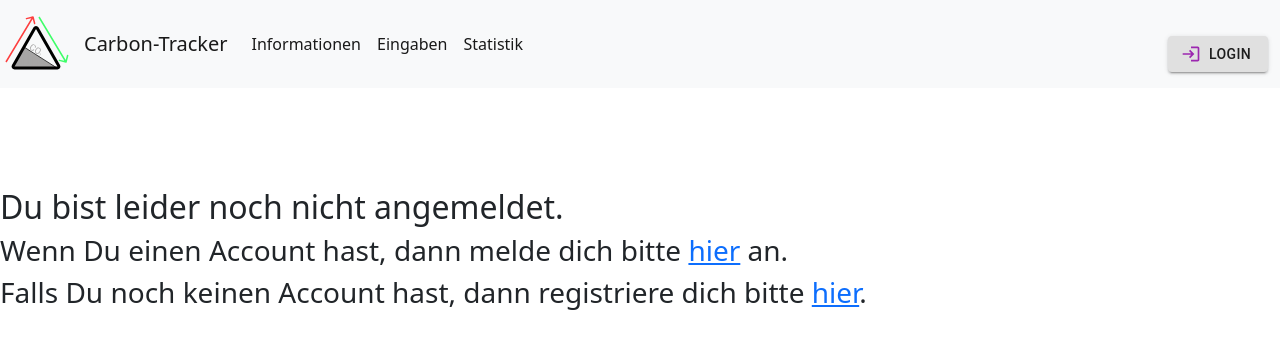
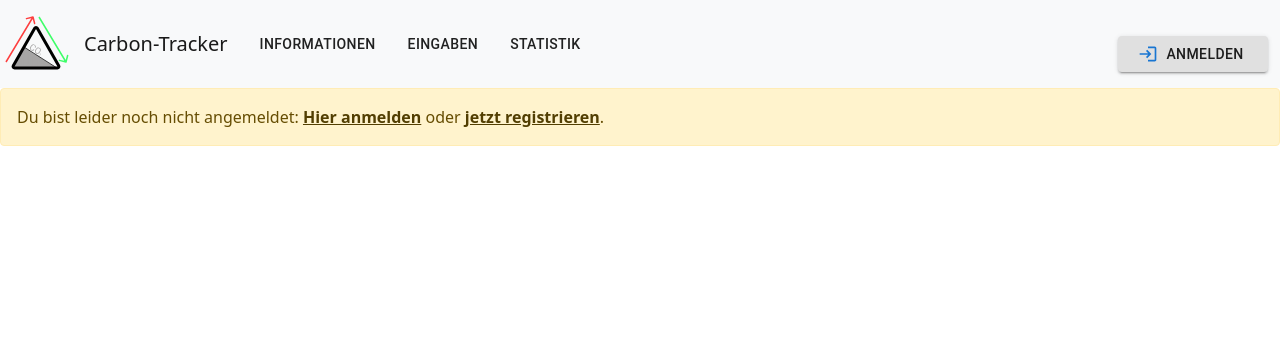
Before and after one commit to simon-rdg/carbon-tracking, a React (Create React App) app in the folder app/: page / in a window 1280 px wide. Shown: the top 348 px of the page. Built offline with nearby package versions, Linux system fonts and the light colour scheme.

Commit message:
add Formular-localStorage-connection +more

```diff
--- a/app/src/actions/index.js
+++ b/app/src/actions/index.js
@@ -1,20 +1,9 @@
-// import users from "../apis/GlobalFootprintNetwork"; //http://localhost:3001/users
+/*import users from "http://localhost:3002";
 
-import { SIGN_IN, SIGN_OUT, ADD_ENTRY } from "./types";
-
-export const signIn = async (dispatch) => {
-  const response = await users.post("/register");
-
-  dispatch({ type: SIGN_IN, payload: response.data });
-};
-
-export const signOut = () => {
-  return {
-    type: SIGN_OUT,
-  };
-};
+import { ADD_ENTRY } from "./types";
 
 export const addEntry = (formValues) => async (dispatch) => {
-  users.post("/users", formValues);
-  // dispatch({ type: ADD_ENTRY, payload: response.data });
+  const response = await users.post("/users", formValues);
+  dispatch({ type: ADD_ENTRY });
 };
+*/
--- /dev/null
+++ b/app/src/apis/tagesschau.js
@@ -0,0 +1,5 @@
+import axios from "axios";
+
+export default axios.create({
+  baseURL: "https://www.tagesschau.de/api2",
+});
--- a/app/src/components/Eingaben/Formular.js
+++ b/app/src/components/Eingaben/Formular.js
@@ -3,9 +3,19 @@ import { Field, reduxForm } from "redux-form";
 import { connect } from "react-redux";
 import { addEntry } from "../../actions";
 import DetailFormular from "./DetailFormular";
-import { Link } from "react-router-dom";
+import { Link, Route } from "react-router-dom";
+import { Switch } from "react-router-dom";
+import { Redirect } from "react-router-dom";
 
 class Formular extends React.Component {
+  firstEntry() {
+    if (JSON.parse(localStorage.getItem("entriesExist"))) {
+      return false;
+    } else {
+      return true;
+    }
+  }
+
   renderCurrentDay() {
     const today = new Date();
     return (
@@ -56,7 +66,6 @@ class Formular extends React.Component {
           type="checkbox"
           {...input}
           id="flexCheckDefault"
-          required
         />
         <label className="form-check-label">{label}</label>
       </div>
@@ -74,7 +83,39 @@ class Formular extends React.Component {
   }
 
   onSubmit = (formValues) => {
-    this.props.addEntry(formValues);
+    // this.props.addEntry(formValues);
+
+    if (this.firstEntry()) {
+      localStorage.setItem(
+        "eintraege",
+        JSON.stringify({
+          entries: [{ eintrag_1: formValues }],
+        })
+      );
+      localStorage.setItem(
+        "entriesExist",
+        JSON.stringify({
+          entriesExist: true,
+        })
+      );
+    } else {
+      const tmpEntries = JSON.parse(localStorage.getItem("eintraege") || "[]");
+
+      const id = `eintrag_${tmpEntries.entries.length + 1}`;
+
+      tmpEntries.entries.push({ [id]: formValues });
+
+      localStorage.removeItem("eintraege");
+
+      const entries = tmpEntries.entries;
+
+      localStorage.setItem(
+        "eintraege",
+        JSON.stringify({
+          entries,
+        })
+      );
+    }
   };
 
   render() {
--- a/app/src/components/Eingaben/VergangeneEingaben.js
+++ b/app/src/components/Eingaben/VergangeneEingaben.js
@@ -1,9 +1,66 @@
+import { jsx } from "@emotion/react";
 import React from "react";
 import { Field, reduxForm } from "redux-form";
 
 class VergangeneEingaben extends React.Component {
+  renderAccordionItem() {
+    const tmpEntries = JSON.parse(localStorage.getItem("eintraege") || "[]");
+    let output;
+
+    // for (let i = 0; i < tmpEntries.entries.length; i++) {
+    //   output += this.createAccordionItem(i);
+    // }
+
+    return output;
+  }
+
+  createAccordionItem(i) {
+    const tmpEntryKey = `tmpEntries.eintrag_${i}`;
+    const tmpEntries = JSON.parse(localStorage.getItem("eintraege") || "[]");
+    const tmpEntry = tmpEntries.entries[i];
+
+    console.log(tmpEntry.eintrag_1.date);
+
+    return (
+      <div className="accordion-item">
+        <h2>
+          <button
+            className="accordion-button collapsed"
+            type="button"
+            data-bs-toggle="collapse"
+            data-bs-target="#flush-collapseOne"
+            aria-expanded="false"
+            aria-controls="flush-collapseOne"
+          >
+            Deine Eingabe vom {tmpEntry.eintrag_1.date}
+          </button>
+        </h2>
+        <div
+          id="flush-collapseOne"
+          className="accordion-collapse collapse"
+          aria-labelledby="flush-headingOne"
+          data-bs-parent="#accordionFlushExample"
+        >
+          <div className="accordion-body">
+            Placeholder content for this accordion, which is intended to
+            demonstrate the <code>.accordion-flush</code> class. This is the
+            first item's accordion body.
+          </div>
+        </div>
+      </div>
+    );
+  }
+
   render() {
-    return <div>VergangeneEingaben</div>;
+    return (
+      <div>
+        <h2>Hier siehst Du eine Liste von all deinen Eingaben:</h2>
+
+        <div className="accordion accordion-flush">
+          {this.renderAccordionItem()}
+        </div>
+      </div>
+    );
   }
 }
 
--- a/app/src/components/Informationen/InformationenPoweredByFigma.js
+++ b/app/src/components/Informationen/InformationenPoweredByFigma.js
@@ -35,10 +35,7 @@ function renderSection2(props) {
       <div className={cn(section2Styles.flex, section2Styles.flex_layout)}>
         <div
           style={{
-            "--src": `url(${
-              require("../../resources/c9f2f3c11ce1cf422f8328666d7e5ee3.png")
-                .default
-            })`,
+            "--src": `url(${require("../../resources/c9f2f3c11ce1cf422f8328666d7e5ee3.png")})`,
           }}
           className={cn(section2Styles.image, section2Styles.image_layout)}
         />
--- a/app/src/components/LandingPage.js
+++ b/app/src/components/LandingPage.js
@@ -1,3 +1,4 @@
+import tagesschau from "apis/tagesschau";
 import React from "react";
 import { Link } from "react-router-dom";
 
@@ -13,30 +14,48 @@ const Begruessung = () => {
   }
 };
 
+const Tagesschau = async () => {
+  // const response = await tagesschau.get(
+  //   "/search/?searchText=klimawandel&pageSize=5"
+  // );
+  // console.log(response);
+
+  return (
+    <div>
+      <h3>aktuelle Informationen zum Thema Klimawandel: </h3>
+      <br></br>
+    </div>
+  );
+};
+
 const LandingPage = () => {
   const isLoginTrue = JSON.parse(localStorage.getItem("login"));
 
   const userNotLogin = () => (
     <>
-      <h2>Du bist leider noch nicht angemeldet.</h2>
-      <h3>
-        Wenn Du einen Account hast, dann melde dich bitte{" "}
-        <Link to="/login">hier</Link> an.
-      </h3>
-      <h3>
-        Falls Du noch keinen Account hast, dann registriere dich bitte{" "}
-        <Link to="/register">hier</Link>.
-      </h3>
+      <div className="alert alert-warning" role="alert">
+        Du bist leider noch nicht angemeldet:{" "}
+        <Link className="alert-link" to="login">
+          Hier anmelden
+        </Link>{" "}
+        oder{" "}
+        <Link className="alert-link" to="register">
+          jetzt registrieren
+        </Link>
+        .
+      </div>
     </>
   );
 
   return (
     <div>
-      <div style={{ marginTop: "100px" }}>
+      <div>
         {isLoginTrue && isLoginTrue.userLogin ? (
           <div>
+            <div className="alert alert-success" role="alert">
+              Du bist erfolgreich angemeldet!
+            </div>
             <Begruessung />
-            Du bist erfolgreich angemeldet!
           </div>
         ) : (
           <>{userNotLogin()}</>
--- a/app/src/components/NavBar.js
+++ b/app/src/components/NavBar.js
@@ -60,7 +60,7 @@ const NavBar = ({ logoutUser, setLogoutUser }) => {
                   aria-current="page"
                   to="/informationen"
                 >
-                  Informationen
+                  <Button>Informationen</Button>
                 </Link>
               </li>
               <li>
@@ -69,7 +69,7 @@ const NavBar = ({ logoutUser, setLogoutUser }) => {
                   aria-current="page"
                   to="/eingaben"
                 >
-                  Eingaben
+                  <Button>Eingaben</Button>
                 </Link>
               </li>
               <li>
@@ -78,7 +78,7 @@ const NavBar = ({ logoutUser, setLogoutUser }) => {
                   aria-current="page"
                   to="/statistik"
                 >
-                  Statistik
+                  <Button>Statistik</Button>
                 </Link>
               </li>
             </ul>
@@ -86,23 +86,23 @@ const NavBar = ({ logoutUser, setLogoutUser }) => {
           <header style={{ marginTop: "20px" }}>
             {!logoutUser && login && login.userLogin ? (
               <Button
-                style={{ width: "100px" }}
-                variant="outlined"
-                endIcon={<LogoutIcon color="secondary" />}
-                color="palette.primary.light"
+                style={{ width: "150px" }}
+                variant="contained"
+                endIcon={<LogoutIcon color="primary" />}
+                color="default"
                 onClick={logout}
               >
-                Logout
+                Abmelden
               </Button>
             ) : (
-              <Link to="/login">
+              <Link to="/login" style={{ textDecoration: "none" }}>
                 <Button
-                  style={{ width: "100px" }}
+                  style={{ width: "150px" }}
                   variant="contained"
-                  startIcon={<LoginIcon color="secondary" />}
-                  color="palette.primary.light"
+                  startIcon={<LoginIcon color="primary" />}
+                  color="default"
                 >
-                  Login
+                  Anmelden
                 </Button>
               </Link>
             )}
```
